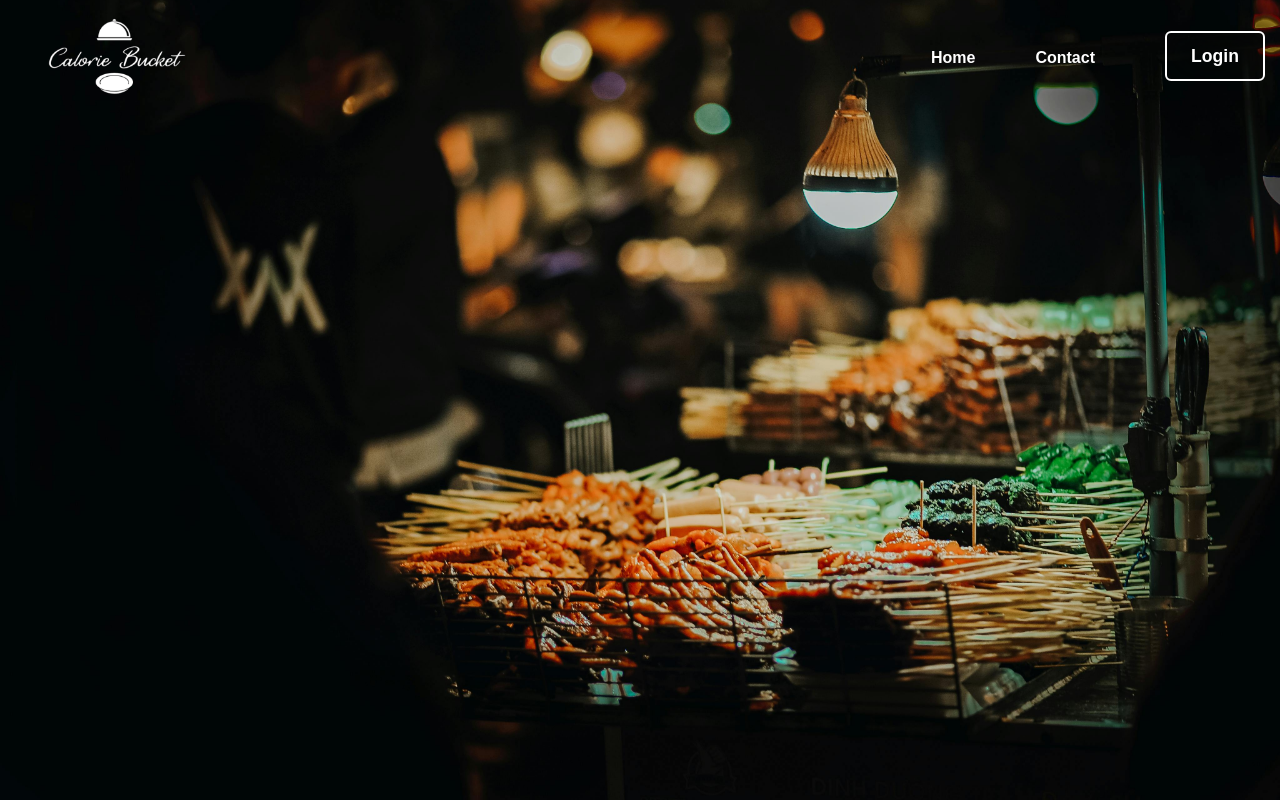
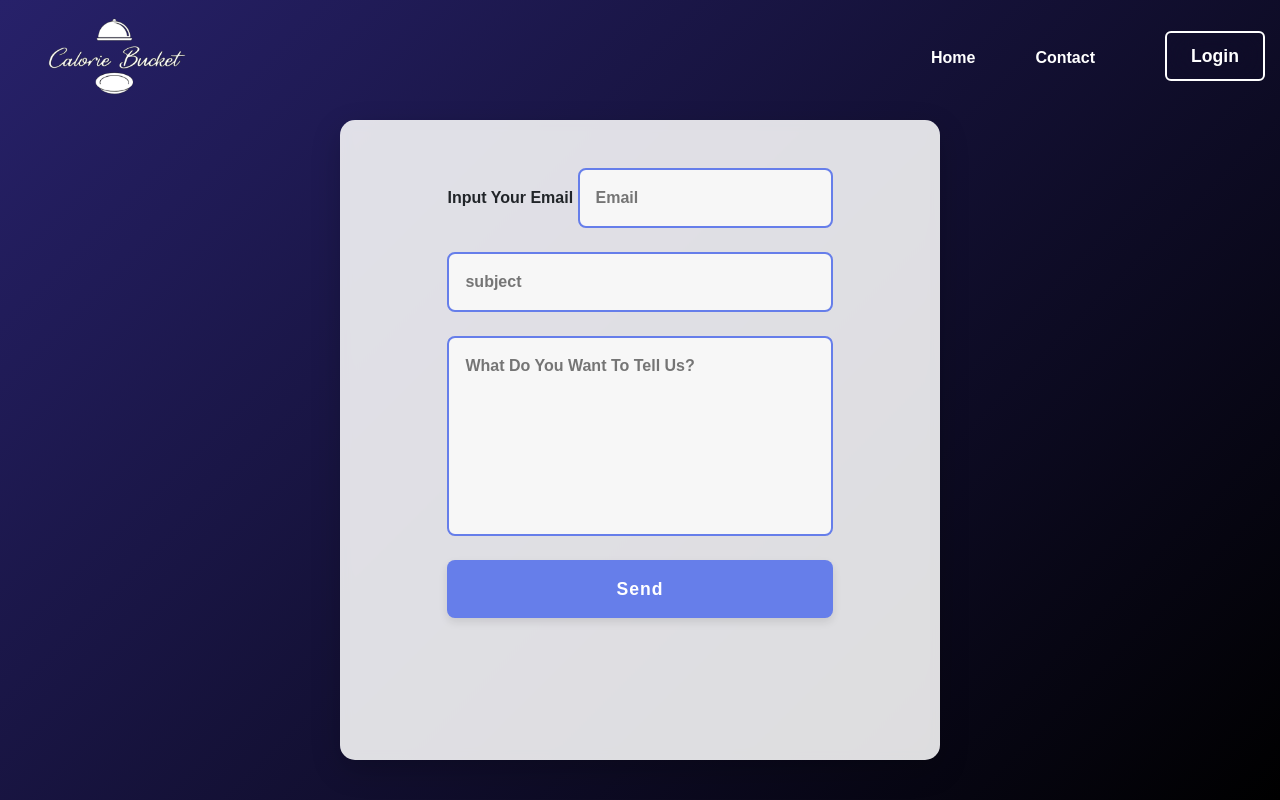
Before and after one commit to guro199811/CaloCalcu-repo, a Django app: page /contact/ in a window 1280 px wide. Run offline with Django 5.2, Linux system fonts and the light colour scheme; some libraries are stand-ins or nearby versions; some web fonts are replaced.

Commit message:
Added Contact page logics
Needs Smtp Setup Later on to work as intended

```diff
--- a/backend/tracker/static/main.css
+++ b/backend/tracker/static/main.css
@@ -1219,3 +1219,95 @@ body {
  .content .outer-reset-div .inner-reset-div form .send_reset_email{
   height:auto !important;
  }
+
+
+/* Contact Page CSS - Imaginative Theme */
+.black-bg-div {
+  display: flex;
+  align-items: center;
+  justify-content: center;
+  height: 100vh;
+  width: 100vw;
+  position: fixed;
+  z-index: 6000;
+  background: linear-gradient(135deg,  #27216a 0%,  #000000 100%);
+  top: 0;
+  left: 0;
+  backdrop-filter: blur(10px);
+}
+
+.contact-div {
+  background-color: #ffffffdd; /* Semi-transparent white with a hint of opacity */
+  padding: 3rem;
+  border-radius: 15px;
+  box-shadow: 0 10px 30px rgba(0, 0, 0, 0.2);
+  max-width: 600px;
+  width: calc(100% - 4rem);
+  top: 90px;
+  left: 0;
+  margin: auto;
+  transform: translateY(-50px); /* Slightly raised above the center */
+  transition: transform 0.3s ease;
+}
+
+.contact-div:hover {
+  transform: translateY(-40px); /* Gentle hover effect */
+}
+
+/* Form Styling */
+.contact-div form {
+  display: flex;
+  flex-direction: column;
+  gap: 1.5rem;
+}
+
+/* Input and Textarea Styling */
+.contact-div form input,
+.contact-div form textarea {
+  padding: 1rem;
+  border-radius: 8px;
+  border: 2px solid #667eea; /* Themed border color */
+  background-color: #f7f7f7;
+  transition: border-color 0.3s ease;
+}
+
+.contact-div form input:focus,
+.contact-div form textarea:focus {
+  outline: none;
+  border-color: #764ba2; /* Focus color change for interaction feedback */
+}
+
+/* Textarea for message field */
+.contact-div textarea{
+  height: 200px; /* More space for messages */
+  resize: none; /* Disable resizing for a cleaner look */
+}
+
+/* Button Styling */
+.contact-div form button#contact-submit {
+  padding: 1rem;
+  background-color: #667eea; /* Themed button color */
+  color: white;
+  font-size: 1.1rem;
+  letter-spacing: 1px;
+  border: none;
+  border-radius: 8px;
+  cursor: pointer;
+  text-decoration: none;
+  text-align: center;
+  box-shadow: 0 4px 8px rgba(0, 0, 0, 0.1);
+  transition: background-color 0.3s ease, box-shadow 0.3s ease;
+}
+
+.contact-div form button#contact-submit:hover {
+  background-color: #5a67d8; /* Darken button on hover */
+  box-shadow: 0 6px 12px rgba(0, 0, 0, 0.15);
+}
+
+/* Responsive Design */
+@media (max-width: 768px) {
+  .contact-div {
+    width: calc(100% - 2rem);
+    padding: 2rem;
+  }
+}
--- a/backend/tracker/templates/tracker/contact.html
+++ b/backend/tracker/templates/tracker/contact.html
@@ -5,4 +5,33 @@
 {% endblock %}
 
 {% block content %}
+
+<div class="black-bg-div">
+    <div class="contact-div blockbox">
+        {% if contact_sent %}
+            <h2 class="header-text">
+                Your Messege Has Been Sent
+            <br> Thank You For Your Interest &#x2764;</h2>
+            </div>
+        {% else %}
+            <form action="{% url 'calo-contact-us' %}" method="POST">
+            {% csrf_token %}
+            {% if user.is_authenticated %}
+                <label for="Email">
+                Your Email
+                <input type="email" name="email" value="{{ user.email }}" readonly>
+                </label>
+            {% else %}
+                <label for="Email">
+                Input Your Email
+                <input type="email" placeholder="Email" name="email" required>
+                </label>
+            {% endif %}
+                <input type="text" name="subject" placeholder="subject" required>
+                <textarea type="textfield" name="textfield" placeholder="What Do You Want To Tell Us?" required></textarea>
+                <button type="submit" id="contact-submit">Send</button>
+            </form>
+        {% endif %}
+    </div>
+</div>
 {% endblock content%}
--- a/backend/tracker/templates/tracker/unsuccesfull_login.html
+++ b/backend/tracker/templates/tracker/unsuccesfull_login.html
@@ -76,6 +76,7 @@
             <br> Please Log-In With New Credentials</h2>
         </div>
 
+
 {% else %}
     <!-- Handling Username Errors  -->
     {% if username_error %}
--- a/backend/tracker/urls.py
+++ b/backend/tracker/urls.py
@@ -20,7 +20,6 @@ urlpatterns = [
     path('login/', auth.login_auth, name='calo-login'),
     path('register/', auth.register_auth, name='calo-register'),
     path('login-error/', auth.login, name='calo-login-error'),
-    # path('reset-password/', auth.reset_password, name='calo-res-pas'),
 
     path('reset_password/', PasswordResetView.as_view(
         template_name='tracker/unsuccesfull_login.html',
@@ -45,7 +44,8 @@ urlpatterns = [
     path('logout/', auth.logout_auth, name='calo-logout'),
     path('add-food-history/', logic.add_food_history, name='add_food_history'),
     path('retrieve-food-history/', logic.retrieve_food_history, name='retieve_food_history'),
-    path('remove-food-entry/', logic.remove_food_entry, name='remove_food_entry')
+    path('remove-food-entry/', logic.remove_food_entry, name='remove_food_entry'),
+    path('send_contact/', logic.contact_us, name='calo-contact-us')
 ]
 
 if settings.DEBUG:
```
Also changed, not shown: backend/tracker/auth.py (+0 -38 lines), backend/tracker/logic.py (+34 -0 lines), 2 other files.
